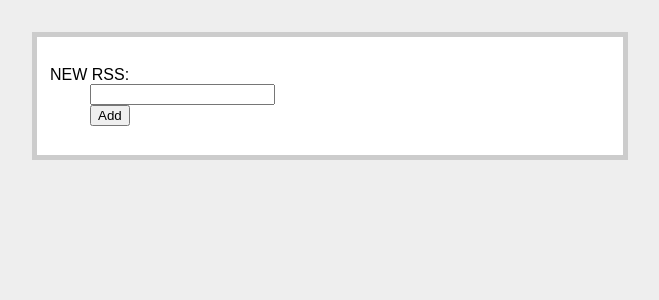
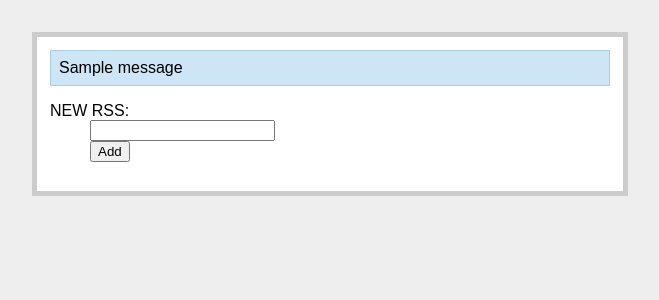
Before and after one commit to fr0g2s/rssnews, a Flask app: template app/templates/add-rss.html in a window 1280 px wide. Shown: the top 300 px of the page, without its empty margins (310-969 px from the left). Run offline with Flask 2, Linux system fonts and the light colour scheme; the template is opened without the code that fills it: most values are stand-ins (such as "Sample title", 1, 10 or a date in 2020); one stand-in notice (Sample message) is shown.

Commit message:
Update templates

```diff
--- a/app/templates/add-rss.html
+++ b/app/templates/add-rss.html
@@ -3,7 +3,7 @@
     {% if error %}
         <p class=error><strong>Error:</strong> {{ error }}
     {% endif %}
-    <form action="{{ url_for('add') }}" method=GET>
+    <form action="{{ url_for('add_rss') }}" method=GET>
         <dl>
             <dt>NEW RSS:
             <dd><input type=text name=rss>
--- a/app/templates/layout.html
+++ b/app/templates/layout.html
@@ -11,7 +11,7 @@
 
 <body>
 <div class=page>
-    {% for message in get_flashed_message() %}
+    {% for message in get_flashed_messages() %}
         <div class=flash>{{ message }}</div>
     {% endfor %}
     {% block body %}
```
